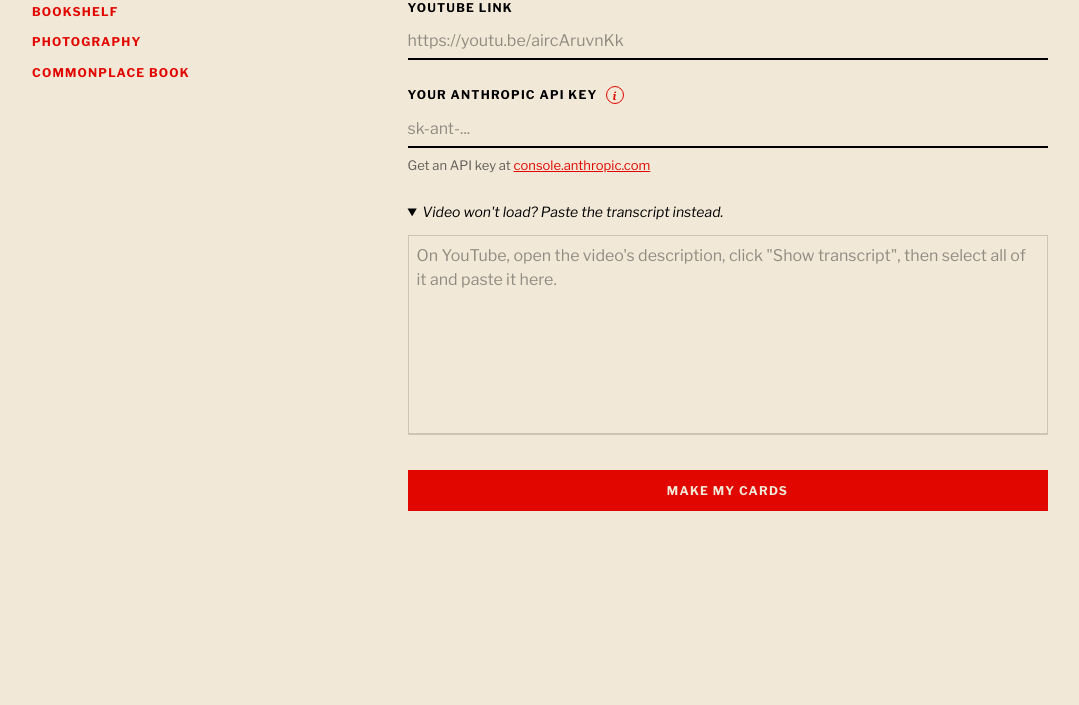
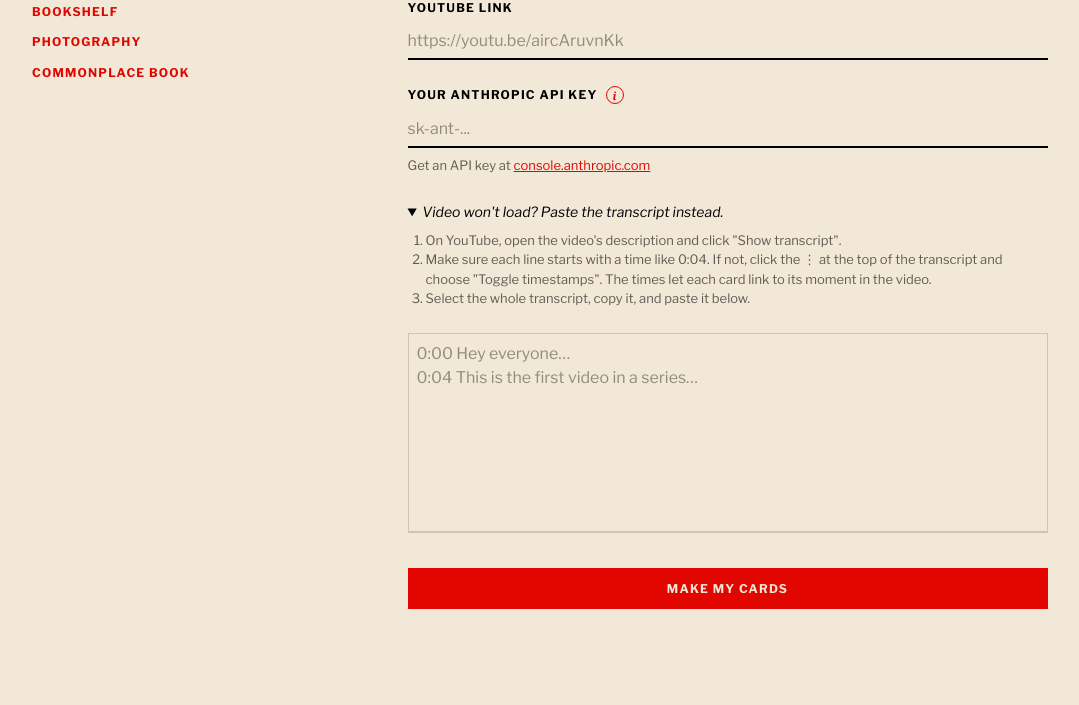
Before and after one commit to spencerwood1031/anki-bot, a Flask app: page / in a window 1280 px wide, after a click on "Video won't load? Paste the transcript instead.". Shown: the part 231-936 px from the top of the page, without its empty margins (36-1115 px from the left). Before the commit the page ends 742 px from the top, so only its background shows below. Run offline with Flask 3, Linux system fonts and the light colour scheme.

Commit message:
Transcript box: step-by-step instructions, including keeping timestamps on
Co-Authored-By: Claude Opus 5.5 <noreply@anthropic.com>
Claude-Session: https://claude.ai/code/session_01Bye6LtamV8Mfu8XroN8AoQ

```diff
--- a/templates/index.html
+++ b/templates/index.html
@@ -62,6 +62,7 @@
     .label { display: block; color: var(--ink); margin: 0 0 6px; }
     .hint { color: var(--muted); font-size: 13px; line-height: 1.5; margin-top: 8px; }
     .hint a { color: var(--red); }
+    ol.hint { padding-left: 18px; margin-bottom: 12px; }
 
     /* ---- Inputs: underline only, like the quote search on spencerjwood.com ---- */
     input, textarea, select {
@@ -221,7 +222,12 @@
 
     <details>
       <summary>Video won't load? Paste the transcript instead.</summary>
-      <textarea id="transcript" placeholder="On YouTube, open the video's description, click &quot;Show transcript&quot;, then select all of it and paste it here."></textarea>
+      <ol class="hint">
+        <li>On YouTube, open the video's description and click "Show transcript".</li>
+        <li>Make sure each line starts with a time like 0:04. If not, click the ⋮ at the top of the transcript and choose "Toggle timestamps". The times let each card link to its moment in the video.</li>
+        <li>Select the whole transcript, copy it, and paste it below.</li>
+      </ol>
+      <textarea id="transcript" placeholder="0:00 Hey everyone…&#10;0:04 This is the first video in a series…"></textarea>
     </details>
 
     <button id="submit" class="primary" type="submit">Make my cards</button>
```
